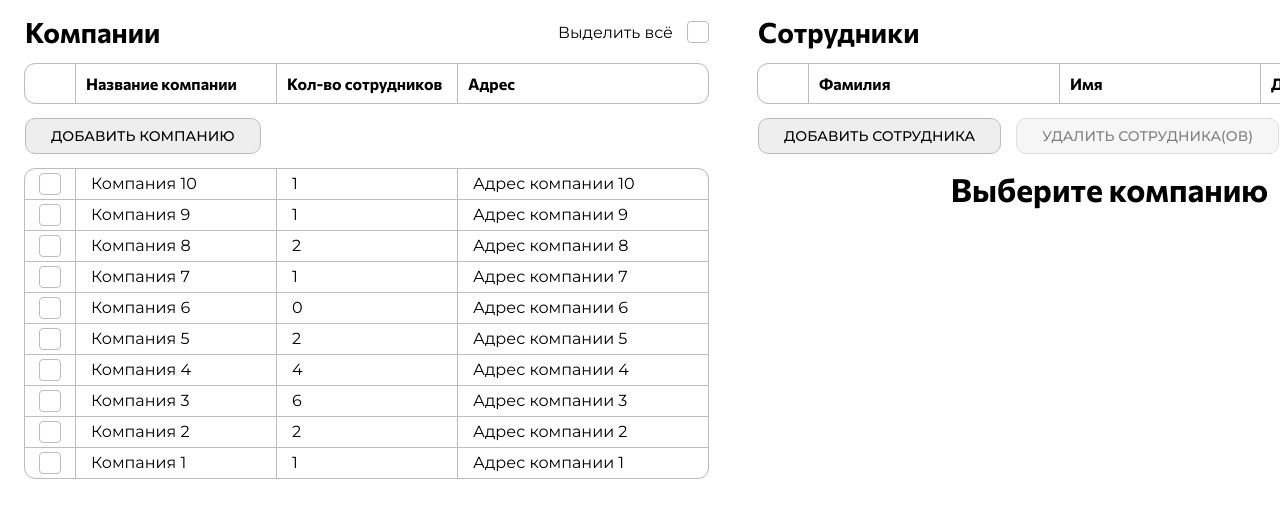
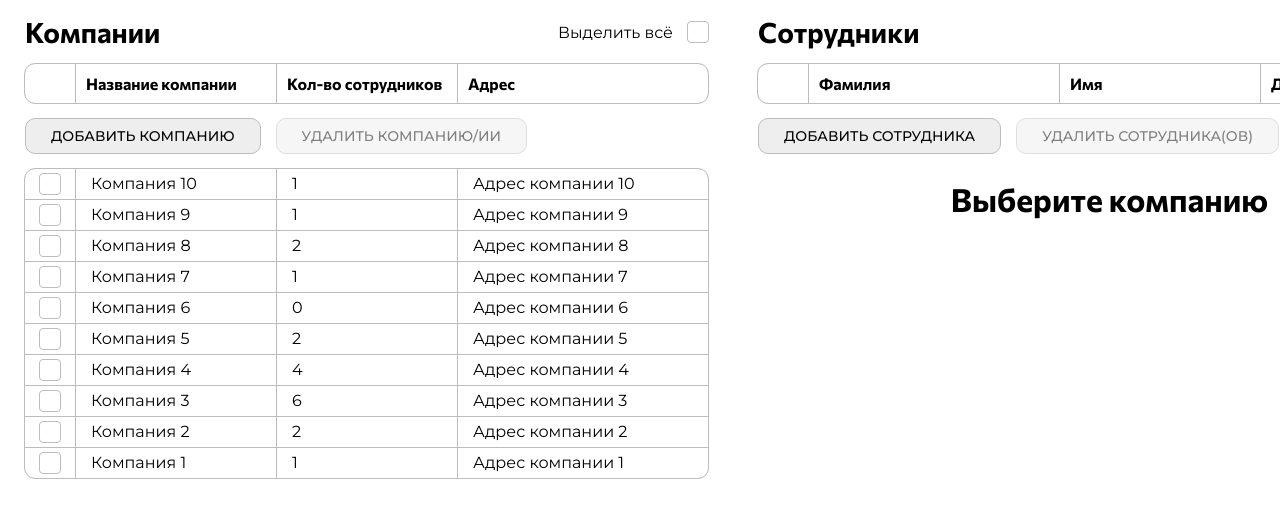
Before and after one commit to mrreads/adept-test, a React (Create React App) app: page / in a window 1280 px wide. Shown: the top 518 px of the page. Built offline with nearby package versions, Linux system fonts and the light colour scheme.

Commit message:
delete companies

```diff
--- a/src/components/CompaniesTable/index.js
+++ b/src/components/CompaniesTable/index.js
@@ -1,6 +1,6 @@
 import React, { useEffect, useState } from 'react';
 import { useSelector, useDispatch  } from 'react-redux'
-import { add } from '../../store/slices/companiesSlice';
+import { add, remove } from '../../store/slices/companiesSlice';
 
 import Checkbox from '../Checkbox';
 import './index.scss';
@@ -33,6 +33,21 @@ function CompaniesTable({selectedCompanies, setSelectedCompanies}) {
     setAllCompaniesSelected(selectedCompanies.length === companies.length);
   }, [companies, selectedCompanies]);
 
+  const deleteCompanies = () => {
+    if (selectedCompanies.length > 0) {
+      let companiesToRemove = [];
+      companies.filter(f => selectedCompanies.indexOf(f.id) >= 0).forEach(c => {
+        companiesToRemove.push(+c.id);
+        dispatch(remove(c));
+      });
+      setSelectedCompanies(companies.filter(c => companiesToRemove.indexOf(c.id) < 0));
+    }
+  }
+
+  useEffect(() => {
+    console.log(selectedCompanies);
+  }, [selectedCompanies]);
+
   return (
     <div className='companies-table'>
 
@@ -52,6 +67,7 @@ function CompaniesTable({selectedCompanies, setSelectedCompanies}) {
 
       <div className='table-control'>
         <button className="table__button" onClick={() => dispatch(add())}> Добавить компанию </button>
+        <button className={`table__button ${selectedCompanies.length <= 0 ? 'disabled' : ''}`} onClick={deleteCompanies}> Удалить компанию/ии</button>
       </div>
 
 
--- a/src/components/WorkersTable/index.js
+++ b/src/components/WorkersTable/index.js
@@ -71,7 +71,7 @@ function WorkersTable({ selectedCompanies }) {
         <button className={`table__button ${selectedWorkers.length <= 0 ? 'disabled' : ''}`} onClick={deleteWorkers}> Удалить сотрудника(ов)</button>
       </div>
 
-      { (filteredWorkers.length <= 0) ? <h1 style={{ textAlign: 'center' }}> Выберите компанию </h1> : (
+      { (filteredWorkers.length <= 0) ? <h1 style={{ textAlign: 'center', marginTop: '25px' }}> Выберите компанию </h1> : (
       <div className="table">
       {
             filteredWorkers.map(worker => {
```
